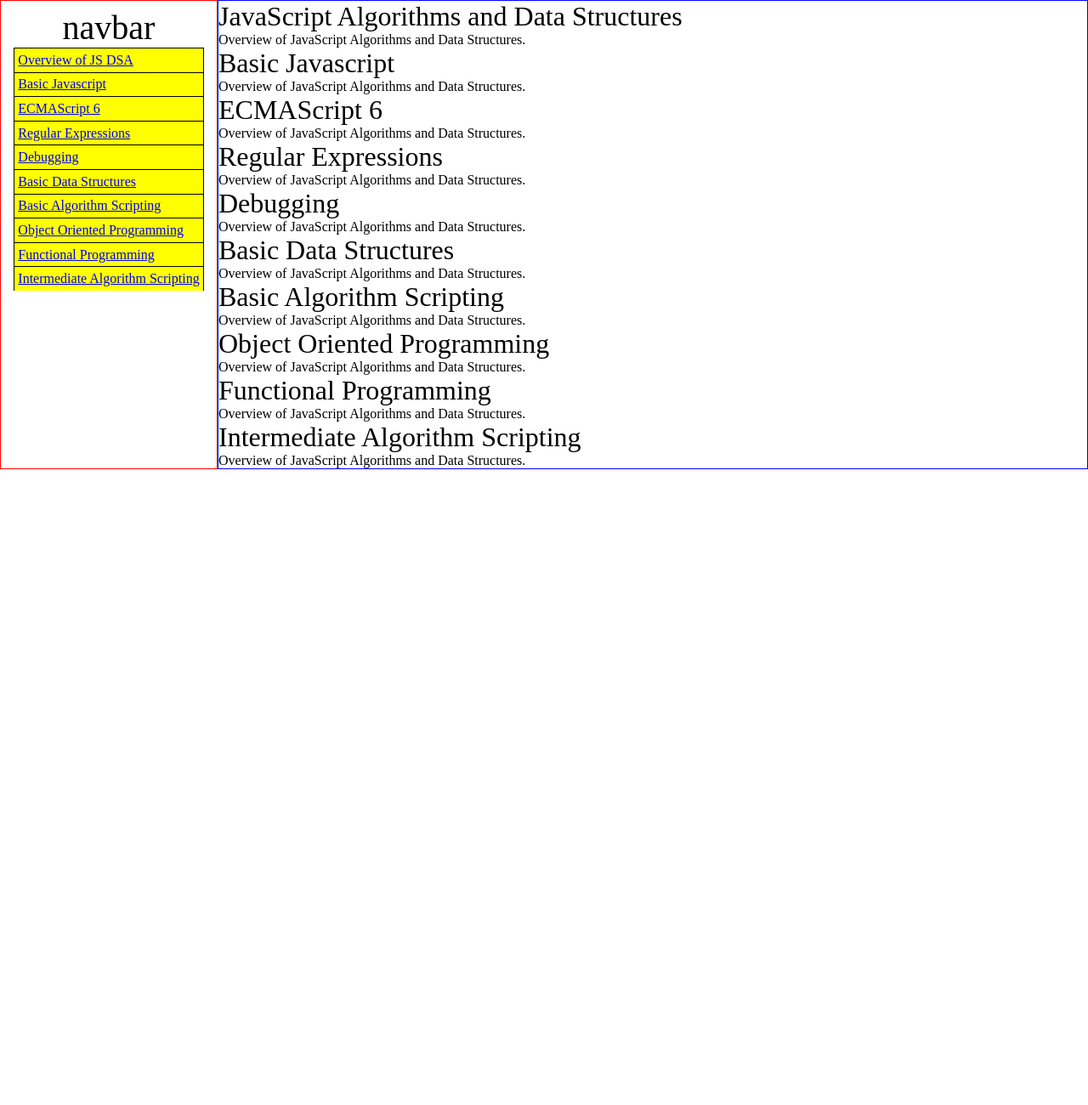
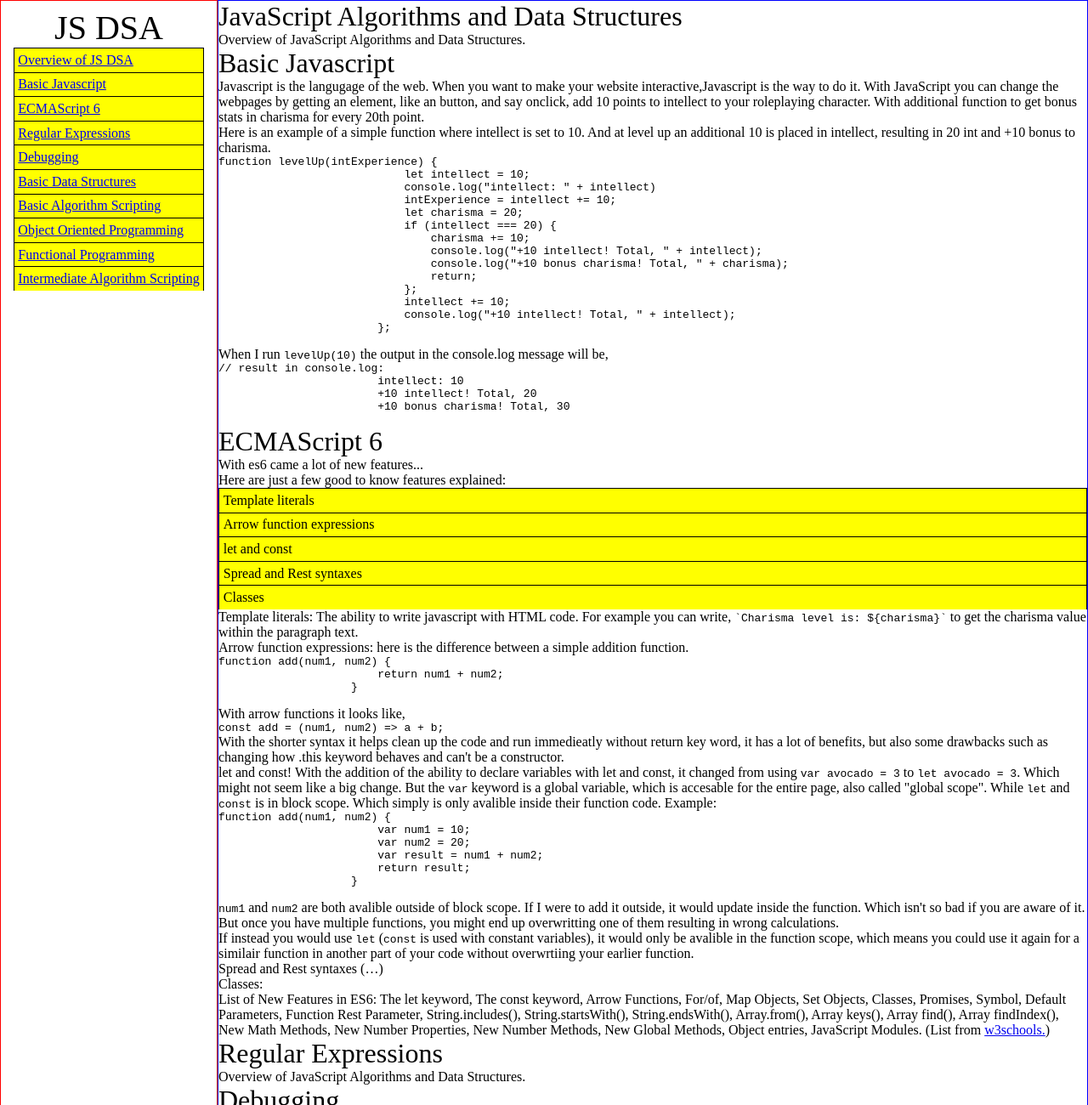
Before and after one commit to JohanCodeForFun/algorithms-and-data-structures, a plain HTML site: page freecodecamp/ResponsiveWebDesign/technical-documentation-page/index.html in a window 1280 px wide. Shown: the top 1300 px of the page at 85% size. Drawn offline with Linux system fonts and the light colour scheme.

Commit message:
add technical documentation copy about js functions and ES6

```diff
--- a/freecodecamp/ResponsiveWebDesign/technical-documentation-page/index.html
+++ b/freecodecamp/ResponsiveWebDesign/technical-documentation-page/index.html
@@ -10,7 +10,7 @@
 <body>
     <main id="main-doc">
         <nav id="navbar">
-            <header>navbar</header>
+            <header>JS DSA</header>
             <ul>
                 <li><a class="nav-link"  href="#JavaScript_Algorithms_and_Data_Structures">Overview of JS DSA</a></li>
                 <li><a class="nav-link"  href="#Basic_Javascript">Basic Javascript</a></li>
@@ -41,7 +41,34 @@
                 <header>Basic Javascript
                 </header>
                 <p>
-                    Overview of JavaScript Algorithms and Data Structures.
+                    Javascript is the langugage of the web. When you want to make your website interactive,Javascript is the way to do it. With JavaScript you can change the webpages by getting
+                    an element, like an button, and say onclick, add 10 points to intellect to your roleplaying character. With additional function to get bonus stats in charisma for every 20th point.
+                </p>
+                <p>
+                    Here is an example of a simple function where intellect is set to 10. And at level up an additional 10 is placed in intellect, resulting in 20 int and +10 bonus to charisma.
+                    <pre>function levelUp(intExperience) {
+                            let intellect = 10;
+                            console.log("intellect: " + intellect)
+                            intExperience = intellect += 10;
+                            let charisma = 20;
+                            if (intellect === 20) {
+                                charisma += 10;
+                                console.log("+10 intellect! Total, " + intellect);
+                                console.log("+10 bonus charisma! Total, " + charisma);
+                                return;
+                            };
+                            intellect += 10;
+                            console.log("+10 intellect! Total, " + intellect);
+                        };
+                        </pre>
+
+                        <p>When I run <code>levelUp(10)</code> the output in the console.log message will be, </p>
+
+                        <pre>// result in console.log:
+                        intellect: 10
+                        +10 intellect! Total, 20
+                        +10 bonus charisma! Total, 30
+                    </pre>
                 </p>
             </section>
 
@@ -49,7 +76,79 @@
                 <header>ECMAScript 6
                 </header>
                 <p>
-                    Overview of JavaScript Algorithms and Data Structures.
+                    With es6 came a lot of new features...
+                </p>
+                <p>
+                    <span> Here are just a few good to know features explained: </span>
+                    <ul>
+                        <li>Template literals</li>
+                        <li>Arrow function expressions</li>
+                        <li>let and const</li>
+                        <li>Spread and Rest syntaxes</li>
+                        <li>Classes</li>
+                    </ul>
+                    <p>
+                        <span>Template literals:</span> The ability to write javascript with HTML code. For example you can write, <code>`Charisma level is: ${charisma}`</code> to get the charisma value within the paragraph text.
+                    </p>
+                    <p>
+                        <span>Arrow function expressions:</span> here is the difference between a simple addition function.
+                    </p>
+                    <pre>function add(num1, num2) {
+                        return num1 + num2;
+                    }
+                    </pre>
+                    <p>With arrow functions it looks like,</p>
+                    <pre>const add = (num1, num2) => a + b;</pre>
+                    <p>
+                        With the shorter syntax it helps clean up the code and run immedieatly without return key word, it has a lot of benefits, but also some drawbacks such as changing how .this keyword behaves and can't be a constructor.
+                    </p>
+                    <p>
+                        <span>let and const!</span> With the addition of the ability to declare variables with let and const, it changed from using <code>var avocado = 3</code> to <code>let avocado = 3</code>. Which might not seem like a big change. But the <code>var</code> keyword is a global variable, which is accesable for the entire page, also called "global scope". While <code>let</code> and <code>const</code> is in block scope. Which simply is only avalible inside their function code. Example:
+                    </p>
+                    <pre>function add(num1, num2) {
+                        var num1 = 10;
+                        var num2 = 20;
+                        var result = num1 + num2;
+                        return result;
+                    }
+                    </pre>
+                    <p><code>num1</code> and <code>num2</code> are both avalible outside of block scope. If I were to add it outside, it would update inside the function. Which isn't so bad if you are aware of it. But once you have multiple functions, you might end up overwritting one of them resulting in wrong calculations.</p>
+                    <p>If instead you would use <code>let</code> (<code>const</code> is used with constant variables), it would only be avalible in the function scope, which means you could use it again for a similair function in another part of your code without overwrtiing your earlier function.
+                    </p>
+
+                    <p><span>Spread and Rest syntaxes (…)</span>
+                    </p>
+
+                   <p><span>Classes:</span>
+                </p>
+
+                </p>
+                <p>
+                    <span> List of New Features in ES6:</span>
+                    The let keyword,
+                    The const keyword,
+                    Arrow Functions,
+                    For/of,
+                    Map Objects,
+                    Set Objects,
+                    Classes,
+                    Promises,
+                    Symbol,
+                    Default Parameters,
+                    Function Rest Parameter,
+                    String.includes(),
+                    String.startsWith(),
+                    String.endsWith(),
+                    Array.from(),
+                    Array keys(),
+                    Array find(),
+                    Array findIndex(),
+                    New Math Methods,
+                    New Number Properties,
+                    New Number Methods,
+                    New Global Methods,
+                    Object entries,
+                    JavaScript Modules. (List from <a href="https://www.w3schools.com/js/js_es6.asp">w3schools.</a>)
                 </p>
             </section>
 
```
